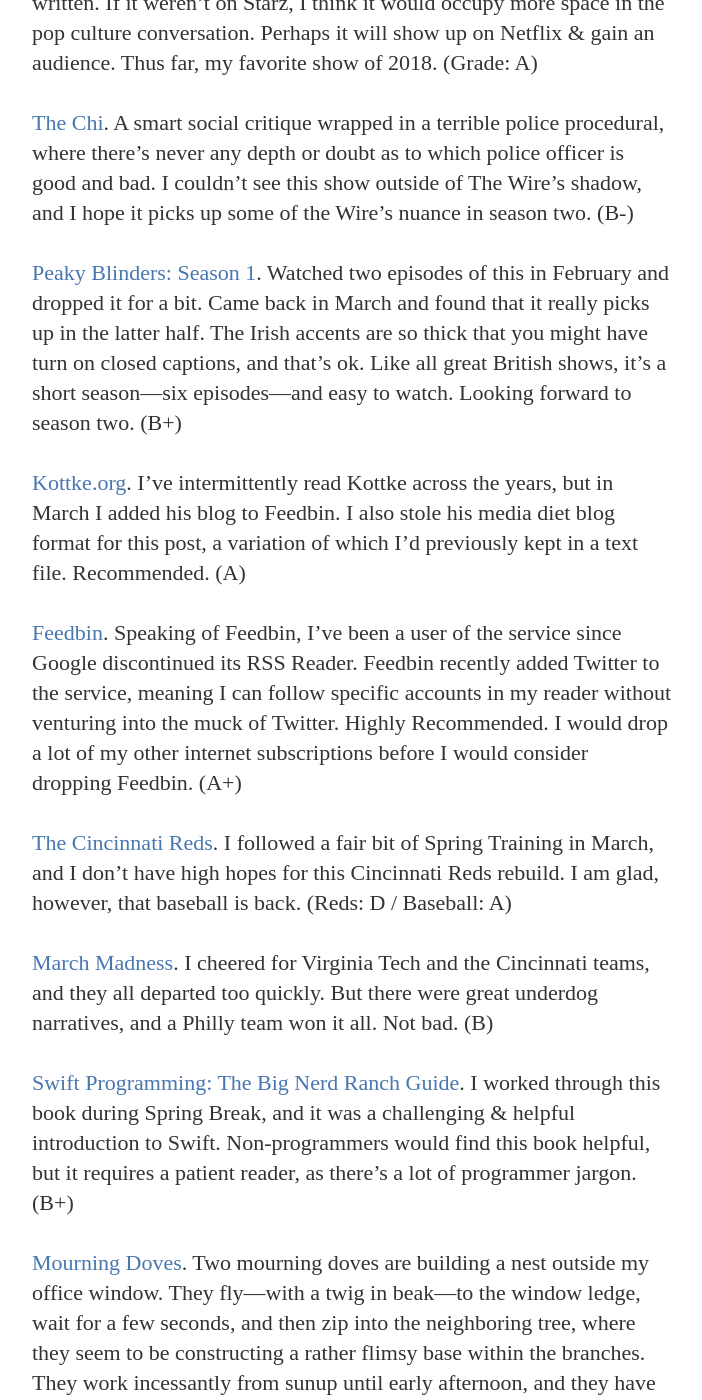
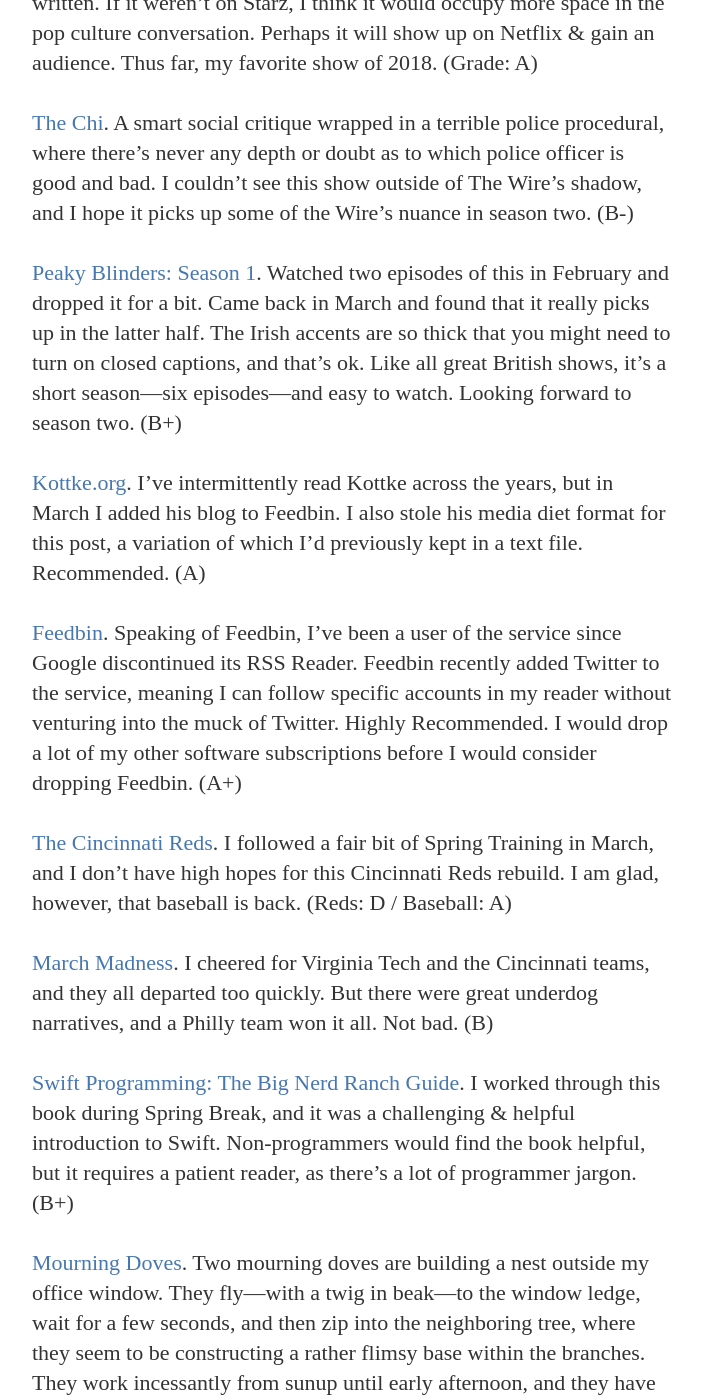
Before and after one commit to timlockridge/timlockridgedotcom, a Jekyll site: the page built from _posts/2018-04-07-my-media-diet-for-march-2018.md, in a window 1280 px wide and 1400 px high, scrolled down 314 px. Shown: the whole window, without its empty margins (288-990 px from the left). Built offline with Jekyll 4.4.1, drawn with Linux system fonts in a browser that asks for light colours; nearby versions of some CDN libraries; some web fonts are replaced; Markdown is read by kramdown in place of the engine named in the settings; comment, search, counter and statistics services are not loaded.

Commit message:
post edits

```diff
--- a/_posts/2018-04-07-my-media-diet-for-march-2018.md
+++ b/_posts/2018-04-07-my-media-diet-for-march-2018.md
@@ -9,16 +9,16 @@ comments: true
 
 [The Chi](https://amzn.to/2GGIEXn). A smart social critique wrapped in a terrible police procedural, where there's never any depth or doubt as to which police officer is good and bad. I couldn't see this show outside of The Wire's shadow, and I hope it picks up some of the Wire's nuance in season two. (B-)
 
-[Peaky Blinders: Season 1](https://www.netflix.com/title/80002479). Watched two episodes of this in February and dropped it for a bit. Came back in March and found that it really picks up in the latter half. The Irish accents are so thick that you might have turn on closed captions, and that's ok. Like all great British shows, it's a short season—six episodes—and easy to watch. Looking forward to season two. (B+)
+[Peaky Blinders: Season 1](https://www.netflix.com/title/80002479). Watched two episodes of this in February and dropped it for a bit. Came back in March and found that it really picks up in the latter half. The Irish accents are so thick that you might need to turn on closed captions, and that's ok. Like all great British shows, it's a short season—six episodes—and easy to watch. Looking forward to season two. (B+)
 
-[Kottke.org](https://kottke.org). I've intermittently read Kottke across the years, but in March I added his blog to Feedbin. I also stole his media diet blog format for this post, a variation of which I'd previously kept in a text file. Recommended. (A)
+[Kottke.org](https://kottke.org). I've intermittently read Kottke across the years, but in March I added his blog to Feedbin. I also stole his media diet format for this post, a variation of which I'd previously kept in a text file. Recommended. (A)
 
-[Feedbin](https://feedbin.com). Speaking of Feedbin, I've been a user of the service since Google discontinued its RSS Reader. Feedbin recently added Twitter to the service, meaning I can follow specific accounts in my reader without venturing into the muck of Twitter. Highly Recommended. I would drop a lot of my other internet subscriptions before I would consider dropping Feedbin. (A+)
+[Feedbin](https://feedbin.com). Speaking of Feedbin, I've been a user of the service since Google discontinued its RSS Reader. Feedbin recently added Twitter to the service, meaning I can follow specific accounts in my reader without venturing into the muck of Twitter. Highly Recommended. I would drop a lot of my other software subscriptions before I would consider dropping Feedbin. (A+)
 
 [The Cincinnati Reds](https://redlegnation.com). I followed a fair bit of Spring Training in March, and I don't have high hopes for this Cincinnati Reds rebuild. I am glad, however, that baseball is back. (Reds: D / Baseball: A)
 
 [March Madness](https://www.ncaa.com/interactive-bracket/basketball-men/d1). I cheered for Virginia Tech and the Cincinnati teams, and they all departed too quickly. But there were great underdog narratives, and a Philly team won it all. Not bad. (B)
 
-[Swift Programming: The Big Nerd Ranch Guide](https://amzn.to/2Jt4dYU). I worked through this book during Spring Break, and it was a challenging & helpful introduction to Swift. Non-programmers would find this book helpful, but it requires a patient reader, as there's a lot of programmer jargon. (B+)
+[Swift Programming: The Big Nerd Ranch Guide](https://amzn.to/2Jt4dYU). I worked through this book during Spring Break, and it was a challenging & helpful introduction to Swift. Non-programmers would find the book helpful, but it requires a patient reader, as there's a lot of programmer jargon. (B+)
 
 [Mourning Doves](http://www.audubon.org/field-guide/bird/mourning-dove). Two mourning doves are building a nest outside my office window. They fly—with a twig in beak—to the window ledge, wait for a few seconds, and then zip into the neighboring tree, where they seem to be constructing a rather flimsy base within the branches. They work incessantly from sunup until early afternoon, and they have access, it seems, to an endless number of twigs. In the evenings, one of them sits in the nest and watches the dog walkers going by. It's wonderful. (A+)
```
